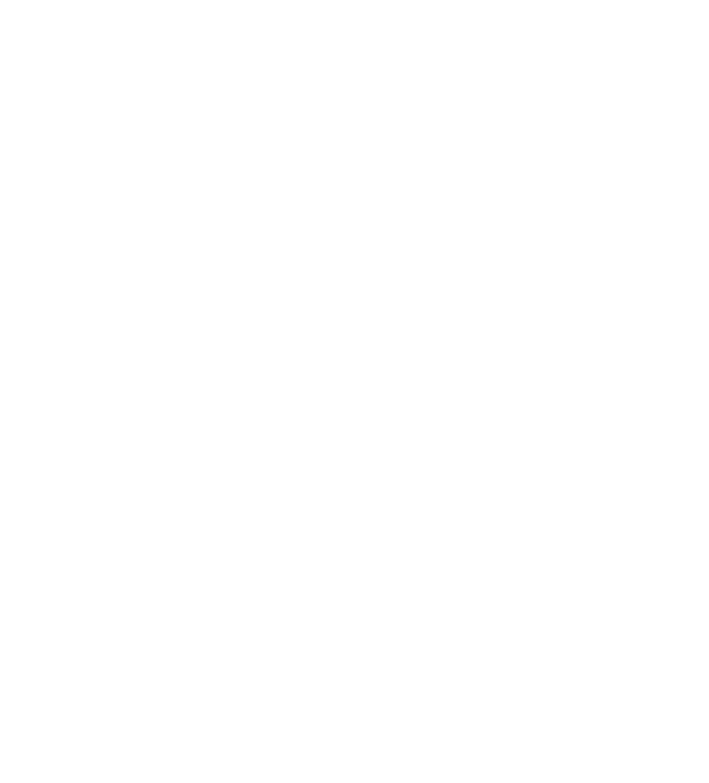
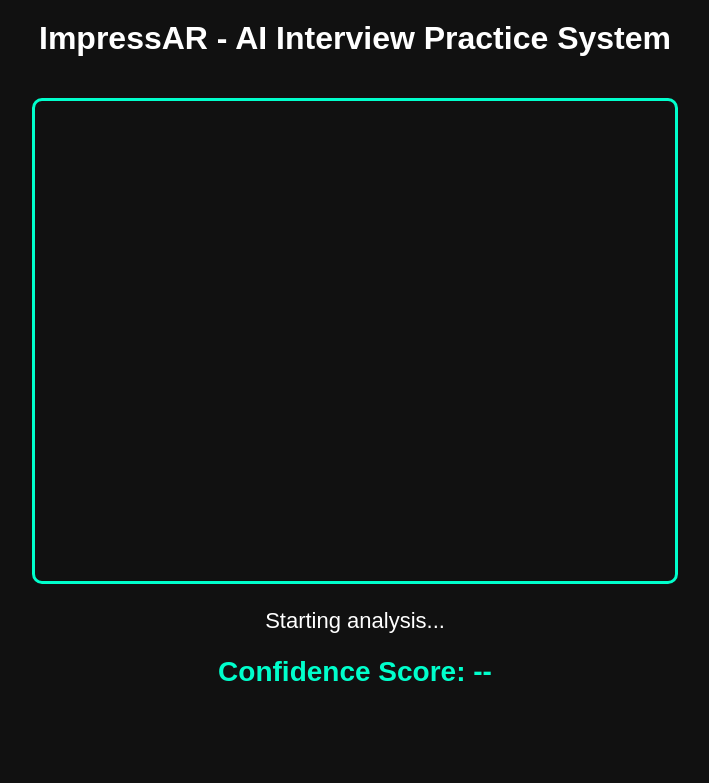
Before and after one commit to anshulpagar7/ImpressAR, a Flask app: page / in a window 1280 px wide. Before the commit the part shown is empty. Shown: the top 783 px of the page, without its empty margins (285-994 px from the left). Run offline with Flask 3, Linux system fonts and the light colour scheme.

Commit message:
added score for the overall performance with updated html file

```diff
--- a/app.py
+++ b/app.py
@@ -18,7 +18,6 @@ face_mesh = mp_face.FaceMesh(refine_landmarks=True)
 mp_hands = mp.solutions.hands
 hands = mp_hands.Hands()
 
-# Track previous hand position for fidget detection
 previous_hand_x = None
 previous_hand_y = None
 
@@ -35,7 +34,7 @@ def analyze():
 
     data = request.json['image']
 
-    # ---------- DECODE IMAGE ----------
+    # ---------- IMAGE DECODING ----------
     image_data = base64.b64decode(data.split(',')[1])
     np_arr = np.frombuffer(image_data, np.uint8)
     frame = cv2.imdecode(np_arr, cv2.IMREAD_COLOR)
@@ -46,6 +45,10 @@ def analyze():
     eye_feedback = "Good eye contact"
     fidget_feedback = "Stable"
 
+    posture_score = 40
+    eye_score = 40
+    fidget_score = 20
+
     # ---------- POSTURE DETECTION ----------
     pose_results = pose.process(rgb_frame)
 
@@ -55,6 +58,7 @@ def analyze():
 
         if abs(left_shoulder.y - right_shoulder.y) > 0.05:
             posture_feedback = "Sit straight"
+            posture_score = 20
 
     # ---------- EYE CONTACT DETECTION ----------
     face_results = face_mesh.process(rgb_frame)
@@ -70,6 +74,7 @@ def analyze():
 
         if abs(nose.x - eye_center) > 0.05:
             eye_feedback = "Maintain eye contact"
+            eye_score = 20
 
     # ---------- FIDGET DETECTION ----------
     hand_results = hands.process(rgb_frame)
@@ -89,15 +94,19 @@ def analyze():
 
             if movement > 0.02:
                 fidget_feedback = "Don't fidget"
+                fidget_score = 10
 
         previous_hand_x = current_x
         previous_hand_y = current_y
 
-    # ---------- COMBINED FEEDBACK ----------
-    combined_feedback = f"{posture_feedback} | {eye_feedback} | {fidget_feedback}"
+    # ---------- CONFIDENCE SCORE ----------
+    confidence_score = posture_score + eye_score + fidget_score
+
+    feedback = f"{posture_feedback} | {eye_feedback} | {fidget_feedback}"
 
     return jsonify({
-        "feedback": combined_feedback
+        "feedback": feedback,
+        "score": confidence_score
     })
 
 
--- a/templates/index.html
+++ b/templates/index.html
@@ -1,40 +1,105 @@
-<video id="video" autoplay playsinline></video>
+<!DOCTYPE html>
+<html>
+<head>
+    <title>ImpressAR - AI Interview Trainer</title>
+
+    <style>
+        body {
+            font-family: Arial, sans-serif;
+            background: #111;
+            color: white;
+            text-align: center;
+        }
+
+        h1 {
+            margin-top: 20px;
+        }
+
+        video {
+            margin-top: 20px;
+            border-radius: 10px;
+            border: 3px solid #00ffcc;
+        }
+
+        #feedback {
+            margin-top: 20px;
+            font-size: 22px;
+        }
+
+        #score {
+            margin-top: 10px;
+            font-size: 28px;
+            color: #00ffcc;
+        }
+    </style>
+</head>
+
+
+<body>
+
+<h1>ImpressAR - AI Interview Practice System</h1>
+
+<video id="video" width="640" height="480" autoplay playsinline></video>
+
 <canvas id="canvas" style="display:none;"></canvas>
-<p id="feedback"></p>
+
+<p id="feedback">Starting analysis...</p>
+<h2 id="score">Confidence Score: --</h2>
 
 <script>
-const video = document.getElementById('video');
-const canvas = document.getElementById('canvas');
-const feedbackText = document.getElementById('feedback');
-const context = canvas.getContext('2d');
 
-// Start webcam
+const video = document.getElementById("video");
+const canvas = document.getElementById("canvas");
+const feedbackText = document.getElementById("feedback");
+const scoreText = document.getElementById("score");
+const context = canvas.getContext("2d");
+
+
+// ---------- START WEBCAM ----------
+
 navigator.mediaDevices.getUserMedia({ video: true })
-  .then(stream => {
+.then(stream => {
     video.srcObject = stream;
-  })
-  .catch(err => {
-    console.error("Error accessing webcam:", err);
-  });
+})
+.catch(err => {
+    console.error("Camera access error:", err);
+});
 
-// Send frames to backend
+
+// ---------- SEND FRAMES TO BACKEND ----------
+
 setInterval(() => {
+
     if (!video.videoWidth) return;
 
     canvas.width = video.videoWidth;
     canvas.height = video.videoHeight;
+
     context.drawImage(video, 0, 0);
 
-    const imageData = canvas.toDataURL('image/jpeg');
+    const imageData = canvas.toDataURL("image/jpeg");
 
-    fetch('/analyze', {
-        method: 'POST',
-        headers: { 'Content-Type': 'application/json' },
-        body: JSON.stringify({ image: imageData })
+    fetch("/analyze", {
+        method: "POST",
+        headers: {
+            "Content-Type": "application/json"
+        },
+        body: JSON.stringify({
+            image: imageData
+        })
     })
     .then(response => response.json())
     .then(data => {
+
         feedbackText.innerText = data.feedback;
-    });
+        scoreText.innerText = "Confidence Score: " + data.score + " / 100";
+
+    })
+    .catch(error => console.error("Error:", error));
+
 }, 800);
+
 </script>
+
+</body>
+</html>
```
